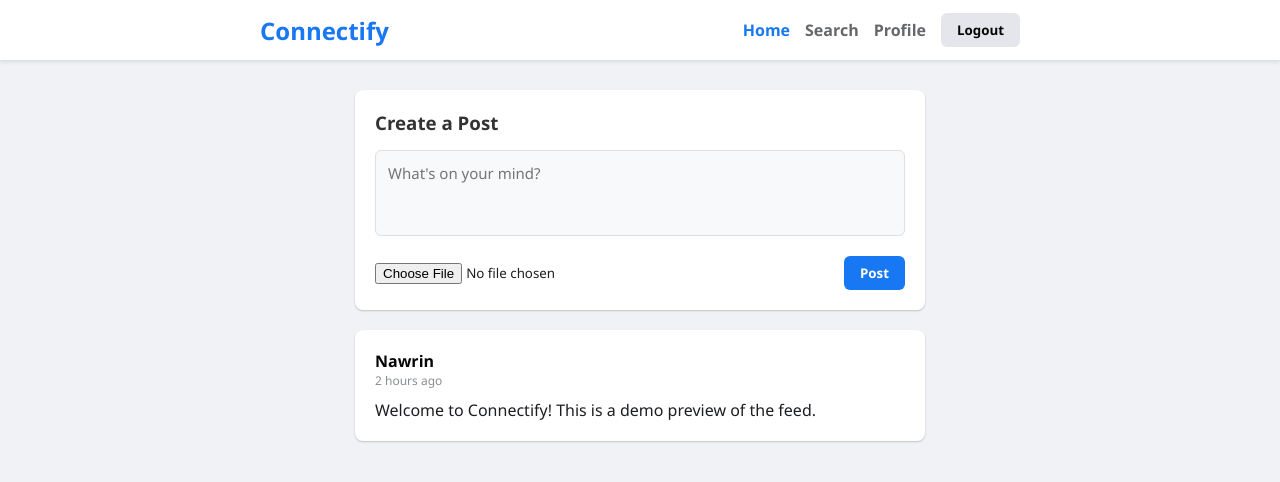
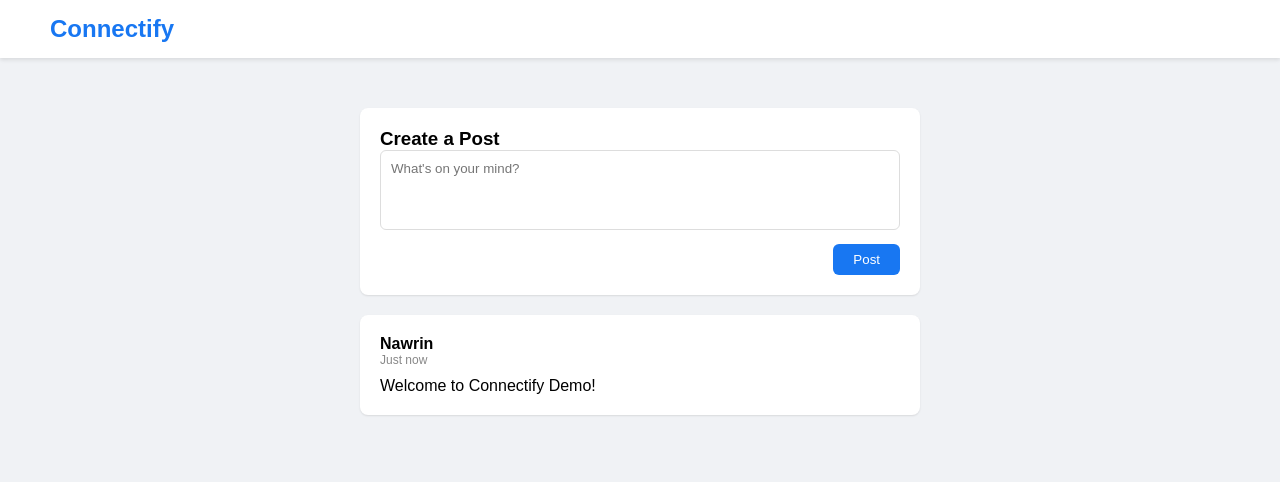
Before and after one commit to nawrin30/CodeAlpha_Social-Media-Platform-connectify-, a website: page public/index.html in a window 1280 px wide. Drawn offline with Linux system fonts and the light colour scheme.

Commit message:
Update index.html for final fix

```diff
--- a/public/index.html
+++ b/public/index.html
@@ -3,180 +3,58 @@
 <head>
   <meta charset="UTF-8">
   <meta name="viewport" content="width=device-width, initial-scale=1.0">
-  <title>Connectify - Home Feed</title>
+  <title>Connectify - Live Demo</title>
   <style>
-    * {
-      box-sizing: border-box;
-      margin: 0;
-      padding: 0;
-      font-family: 'Segoe UI', Tahoma, Geneva, Verdana, sans-serif;
-    }
-    body {
-      background-color: #f0f2f5;
-      color: #1c1e21;
-    }
-    .navbar {
-      background-color: #ffffff;
-      height: 60px;
-      display: flex;
-      align-items: center;
-      box-shadow: 0 2px 4px rgba(0,0,0,0.1);
-      position: sticky;
-      top: 0;
-      z-index: 100;
-    }
-    .nav-container {
-      width: 100%;
-      max-width: 800px;
-      margin: 0 auto;
-      padding: 0 20px;
-      display: flex;
-      justify-content: space-between;
-      align-items: center;
-    }
-    .nav-logo {
-      color: #1877f2;
-      font-size: 24px;
-      font-weight: bold;
-      text-decoration: none;
-    }
-    .nav-links {
-      display: flex;
-      align-items: center;
-      gap: 15px;
-    }
-    .nav-links a {
-      text-decoration: none;
-      color: #65676b;
-      font-weight: 600;
-    }
-    .nav-links a.active, .nav-links a:hover {
-      color: #1877f2;
-    }
-    .btn {
-      padding: 8px 16px;
-      border-radius: 6px;
-      border: none;
-      font-weight: bold;
-      cursor: pointer;
-    }
-    .btn-primary {
-      background-color: #1877f2;
-      color: white;
-    }
-    .btn-primary:hover {
-      background-color: #166fe5;
-    }
-    .btn-secondary {
-      background-color: #e4e6eb;
-      color: #050505;
-    }
-    .container {
-      max-width: 600px;
-      margin: 30px auto;
-      padding: 0 15px;
-    }
-    .create-post-card, .post-card {
-      background: #ffffff;
-      border-radius: 8px;
-      padding: 20px;
-      box-shadow: 0 1px 2px rgba(0, 0, 0, 0.2);
-      margin-bottom: 20px;
-    }
-    .create-post-card h3 {
-      margin-bottom: 15px;
-      color: #333;
-    }
-    textarea {
-      width: 100%;
-      border: 1px solid #dddfe2;
-      border-radius: 6px;
-      padding: 12px;
-      font-size: 15px;
-      resize: none;
-      outline: none;
-      background-color: #f8f9fa;
-    }
-    textarea:focus {
-      border-color: #1877f2;
-      background-color: #fff;
-    }
-    .post-form-footer {
-      display: flex;
-      justify-content: space-between;
-      align-items: center;
-      margin-top: 15px;
-    }
-    .post-author {
-      font-weight: bold;
-      color: #050505;
-    }
-    .post-time {
-      font-size: 12px;
-      color: #8a8d91;
-      margin-bottom: 10px;
-    }
-    .post-content {
-      line-height: 1.4;
-    }
+    * { box-sizing: border-box; margin: 0; padding: 0; font-family: sans-serif; }
+    body { background-color: #f0f2f5; }
+    .navbar { background: #fff; padding: 15px 50px; box-shadow: 0 2px 4px rgba(0,0,0,0.1); display: flex; justify-content: space-between; align-items: center; }
+    .nav-logo { color: #1877f2; font-size: 24px; font-weight: bold; text-decoration: none; }
+    .container { max-width: 600px; margin: 30px auto; padding: 20px; }
+    .card { background: #fff; border-radius: 8px; padding: 20px; margin-bottom: 20px; box-shadow: 0 1px 2px rgba(0,0,0,0.1); }
+    textarea { width: 100%; height: 80px; padding: 10px; border: 1px solid #ddd; border-radius: 6px; resize: none; margin-bottom: 10px; }
+    .btn { background: #1877f2; color: #fff; padding: 8px 20px; border: none; border-radius: 6px; cursor: pointer; float: right; }
+    .post-author { font-weight: bold; }
+    .post-time { font-size: 12px; color: #888; margin-bottom: 10px; }
   </style>
 </head>
 <body>
+
   <header class="navbar">
-    <div class="nav-container">
-      <a href="#" class="nav-logo">Connectify</a>
-      <nav class="nav-links">
-        <a href="#" class="active">Home</a>
-        <a href="#">Search</a>
-        <a href="#" id="my-profile-link">Profile</a>
-        <button id="logout-btn" class="btn btn-secondary">Logout</button>
-      </nav>
-    </div>
+    <a href="#" class="nav-logo">Connectify</a>
   </header>
 
   <main class="container">
-    <section class="create-post-card">
+    <div class="card">
       <h3>Create a Post</h3>
-      <form id="create-post-form">
-        <textarea id="post-content" placeholder="What's on your mind?" required rows="3"></textarea>
-        <div class="post-form-footer">
-          <input type="file" id="post-image" accept="image/*">
-          <button type="submit" class="btn btn-primary">Post</button>
-        </div>
-      </form>
-    </section>
+      <textarea id="post-content" placeholder="What's on your mind?"></textarea>
+      <button id="post-btn" class="btn">Post</button>
+      <div style="clear: both;"></div>
+    </div>
 
-    <section id="feed-container">
-      <!-- Demo Post for Preview -->
-      <div class="post-card">
+    <div id="feed-container">
+      <div class="card">
         <div class="post-author">Nawrin</div>
-        <div class="post-time">2 hours ago</div>
-        <p class="post-content">Welcome to Connectify! This is a demo preview of the feed.</p>
+        <div class="post-time">Just now</div>
+        <p>Welcome to Connectify Demo!</p>
       </div>
-    </section>
+    </div>
   </main>
 
   <script>
-    // Form Submit Handling for Frontend Demo
-    document.getElementById('create-post-form').addEventListener('submit', function(e) {
-      e.preventDefault();
+    document.getElementById('post-btn').addEventListener('click', function() {
+      const content = document.getElementById('post-content').value.trim();
+      if (!content) return alert("Write something!");
 
-      const contentInput = document.getElementById('post-content');
-      const text = contentInput.value.trim();
-
-      if (!text) return;
-
-      const feedContainer = document.getElementById('feed-container');
+      const feed = document.getElementById('feed-container');
       const newPost = document.createElement('div');
-      newPost.className = 'post-card';
+      newPost.className = 'card';
       newPost.innerHTML = `
         <div class="post-author">Nawrin</div>
         <div class="post-time">Just now</div>
-        <p class="post-content">${text}</p>
+        <p>${content}</p>
       `;
-
-      feedContainer.prepend(newPost);
-      contentInput.value = '';
+      feed.prepend(newPost);
+      document.getElementById('post-content').value = '';
     });
   </script>
 </body>
```
